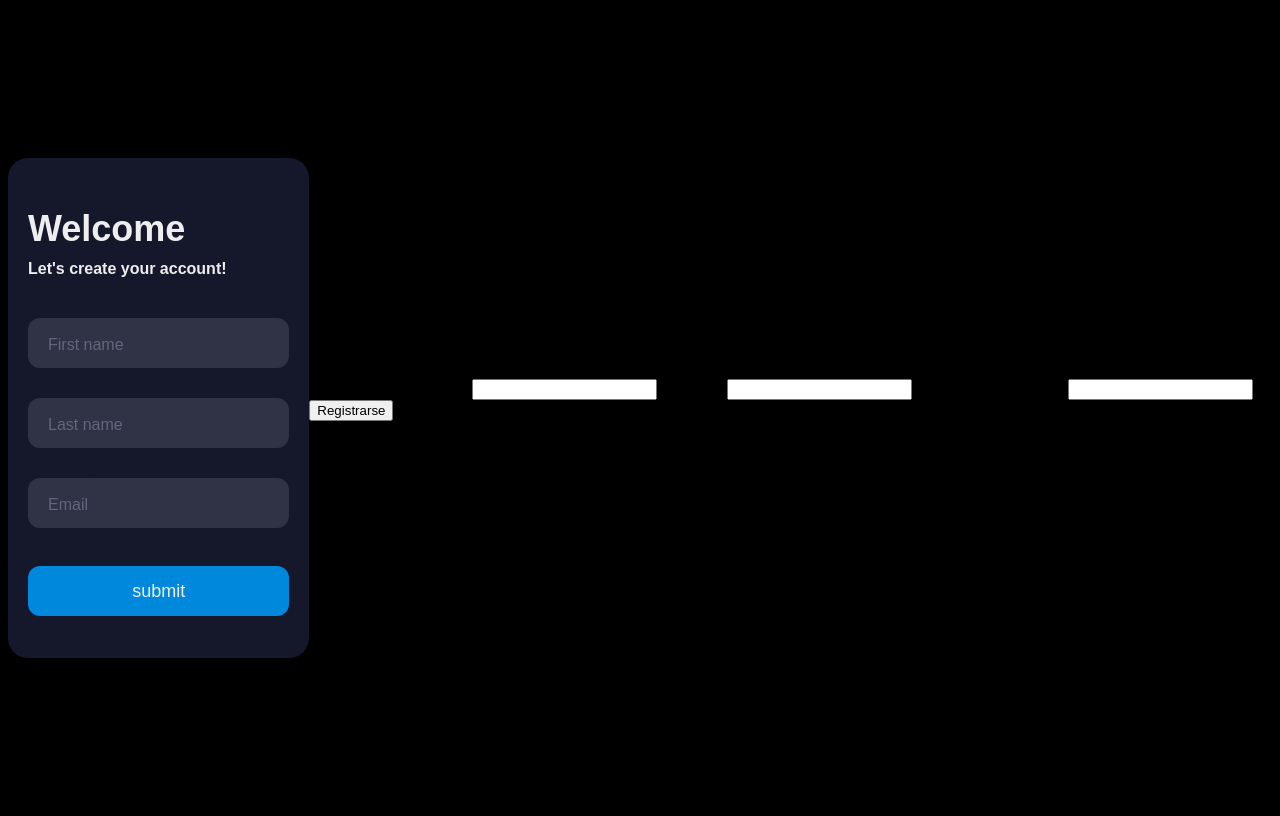
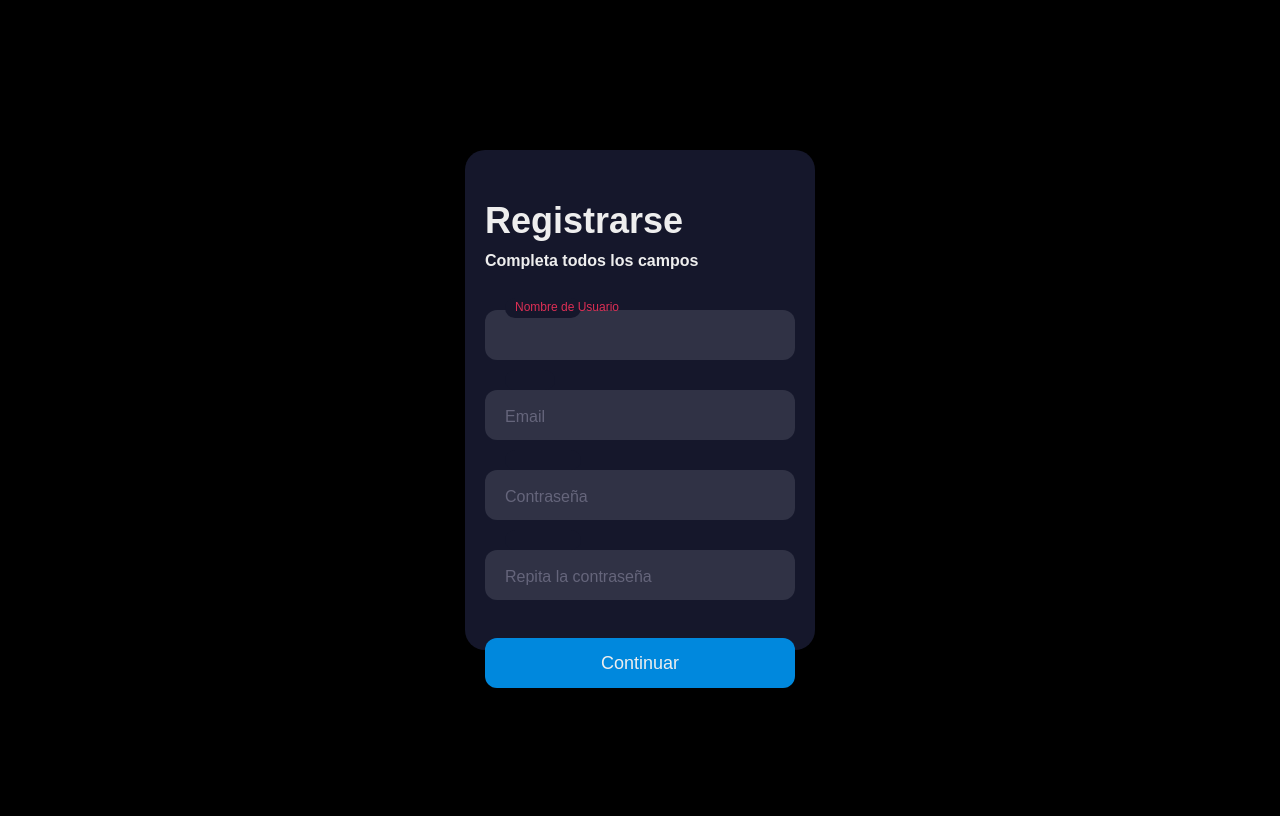
Before and after one commit to DobleGIT/Hacker-Machines, a Django app: page /registrarse/ in a window 1280 px wide. Run offline with Django 3.2, Linux system fonts and the light colour scheme.

Commit message:
actualizacion

```diff
--- a/accounts/static/registrarse.css
+++ b/accounts/static/registrarse.css
@@ -12,7 +12,7 @@
   box-sizing: border-box;
   height: 500px;
   padding: 20px;
-  width: 320px;
+  width: 350px;
 }
 
 .title {
--- a/accounts/templates/accounts/registrarse.html
+++ b/accounts/templates/accounts/registrarse.html
@@ -10,47 +10,39 @@
 </head>
 <meta http-equiv="Content-Type" content="text/html; charset=utf-8"/>
 <body>
+  <form method="POST" action="">
+    {% csrf_token %}
+    <div class="form">
+        <div class="title">Registrarse</div>
+        <div class="subtitle">Completa todos los campos</div>
 
-    <div class="form">
-        <div class="title">Welcome</div>
-        <div class="subtitle">Let's create your account!</div>
         <div class="input-container ic1">
-          <input id="firstname" class="input" type="text" placeholder=" " />
+          <input id="lastname" class="input" type="text" placeholder=" " {{form.username}}
           <div class="cut"></div>
-          <label for="firstname" class="placeholder">First name</label>
+          <label for="firstname" class="placeholder">Nombre de Usuario</label>
         </div>
+
         <div class="input-container ic2">
-          <input id="lastname" class="input" type="text" placeholder=" " />
+          <input id="lastname" class="input" type="text" placeholder=" " {{form.email}}
+          <div class="cut cut-short"></div>
+          <label for="email" class="placeholder">Email</label>
+        </div>
+
+        <div class="input-container ic2">
+          <input id="lastname" class="input" type="text" placeholder=" " {{form.password1}}
           <div class="cut"></div>
-          <label for="lastname" class="placeholder">Last name</label>
+          <label for="lastname" class="placeholder">Contraseña</label>
         </div>
+
         <div class="input-container ic2">
-          <input id="email" class="input" type="text" placeholder=" " />
-          <div class="cut cut-short"></div>
-          <label for="email" class="placeholder">Email</>
+          <input id="lastname" class="input" type="text" placeholder=" " {{form.password2}}
+          <div class="cut"></div>
+          <label for="lastname" class="placeholder">Repita la contraseña</label>
         </div>
-        <button type="text" class="submit">submit</button>
+
+        <button type="submit" class="submit">Continuar</button>
       </div>
+  <form>
 </div>
 </body>
 </html>
-
-
-
-<form method="POST" action="">
-    {% csrf_token %}
-    {{form.username.label}}
-
-
-    {{form.email.label}}
-    {{form.email}}
-
-    {{form.password1.label}}
-    {{form.password1}}
-
-    {{form.password2.label}}
-    {{form.password2}}
-
-
-    <button type="submit" id="submit" >Registrarse </button>
-</form>
```
Also changed, not shown: db.sqlite3.
